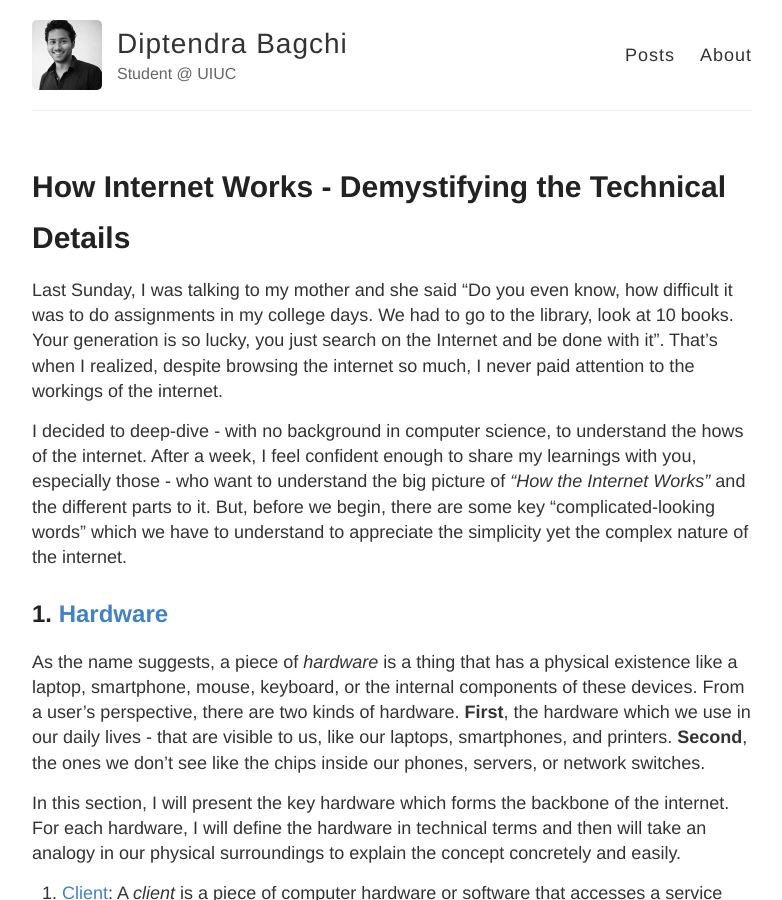
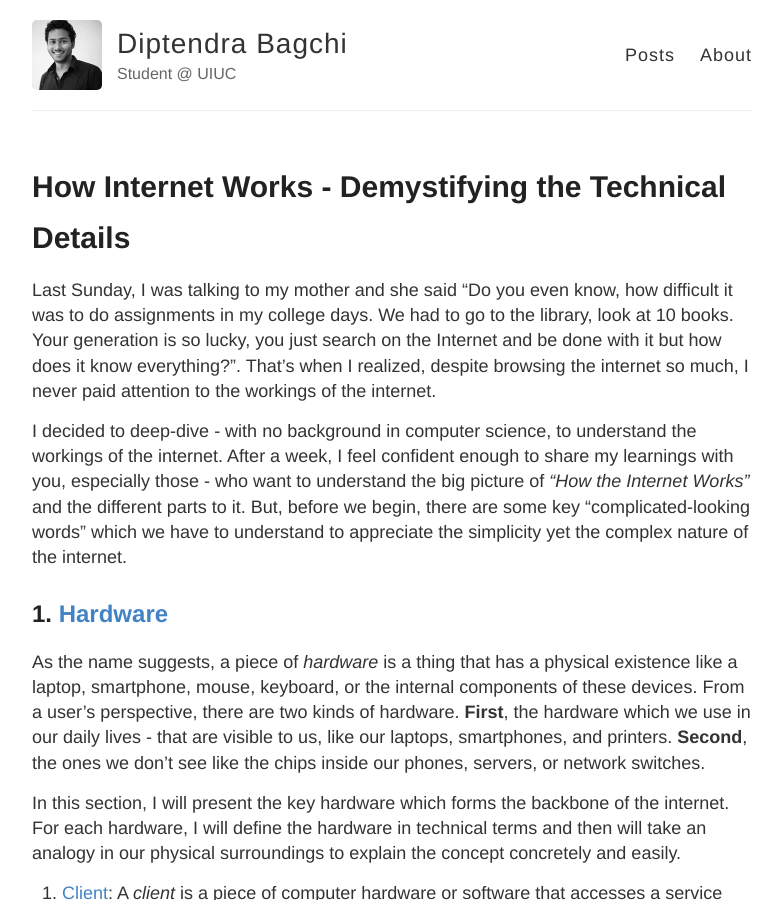
Before and after one commit to Diptendra/diptendra.github.io, a Jekyll site: the page built from _posts/2020-06-02-How internet works.md, in a window 1280 px wide and 900 px high. Shown: the whole window, without its empty margins (248-1030 px from the left). Built offline with Jekyll 4.4.1, drawn with Linux system fonts in a browser that asks for light colours.

Commit message:
How Internet Works: Demystifying the Technical Details

```diff
--- a/_posts/2020-06-02-How internet works.md
+++ b/_posts/2020-06-02-How internet works.md
@@ -4,9 +4,9 @@ title: How Internet Works - Demystifying the Technical Details
 urlcolor: BrickRed
 ---
 
-Last Sunday, I was talking to my mother and she said "Do you even know, how difficult it was to do assignments in my college days. We had to go to the library, look at 10 books. Your generation is so lucky, you just search on the Internet and be done with it". That's when I realized, despite browsing the internet so much, I never paid attention to the workings of the internet.
+Last Sunday, I was talking to my mother and she said "Do you even know, how difficult it was to do assignments in my college days. We had to go to the library, look at 10 books. Your generation is so lucky, you just search on the Internet and be done with it but how does it know everything?". That's when I realized, despite browsing the internet so much, I never paid attention to the workings of the internet.
 
-I decided to deep-dive - with no background in computer science, to understand the hows of the internet. After a week, I feel confident enough to share my learnings with you, especially those - who want to understand the big picture of _"How the Internet Works"_ and the different parts to it. But, before we begin, there are some key "complicated-looking words" which we have to understand to appreciate the simplicity yet the complex nature of the internet.
+I decided to deep-dive - with no background in computer science, to understand the workings of the internet. After a week, I feel confident enough to share my learnings with you, especially those - who want to understand the big picture of _"How the Internet Works"_ and the different parts to it. But, before we begin, there are some key "complicated-looking words" which we have to understand to appreciate the simplicity yet the complex nature of the internet.
 
 ## 1. [Hardware](https://en.wikipedia.org/wiki/Computer_hardware)
 
```
